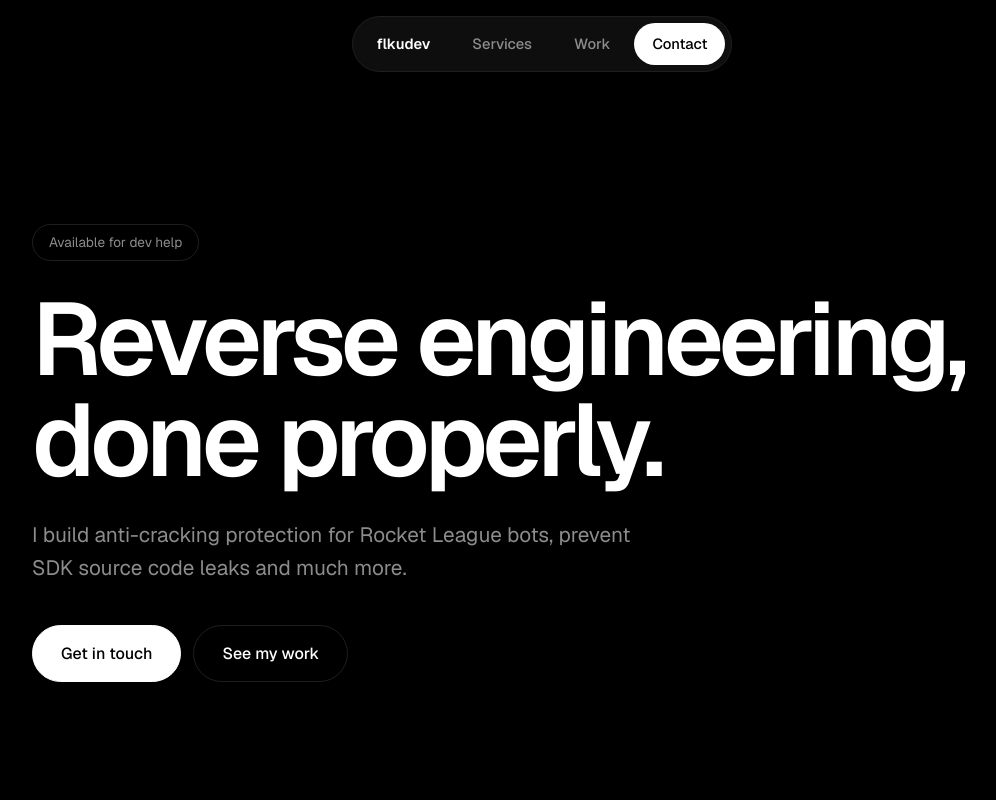
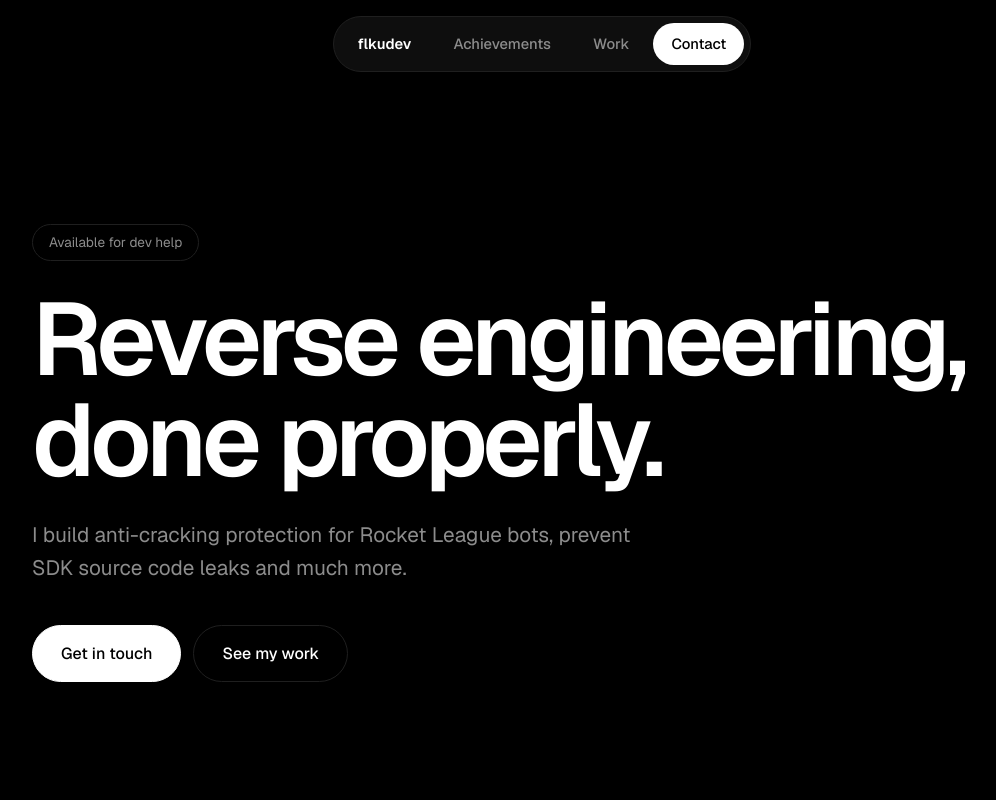
Before and after one commit to flkudev/reverseengineering.pages.io, a plain HTML site: page index.html in a window 1280 px wide. Shown: the top 800 px of the page, without its empty margins (98-1094 px from the left). Drawn offline with nearby package versions, Linux system fonts and the light colour scheme.

Commit message:
Update index.html

```diff
--- a/index.html
+++ b/index.html
@@ -315,7 +315,7 @@
 <div class="nav">
   <nav class="nav-inner" aria-label="Sections">
     <a class="logo" href="#top">flkudev</a>
-    <a class="hide-sm" href="#services">Services</a>
+    <a class="hide-sm" href="#services">Achievements</a>
     <a class="hide-sm" href="#work">Work</a>
     <a class="cta" href="#contact">Contact</a>
   </nav>
```
